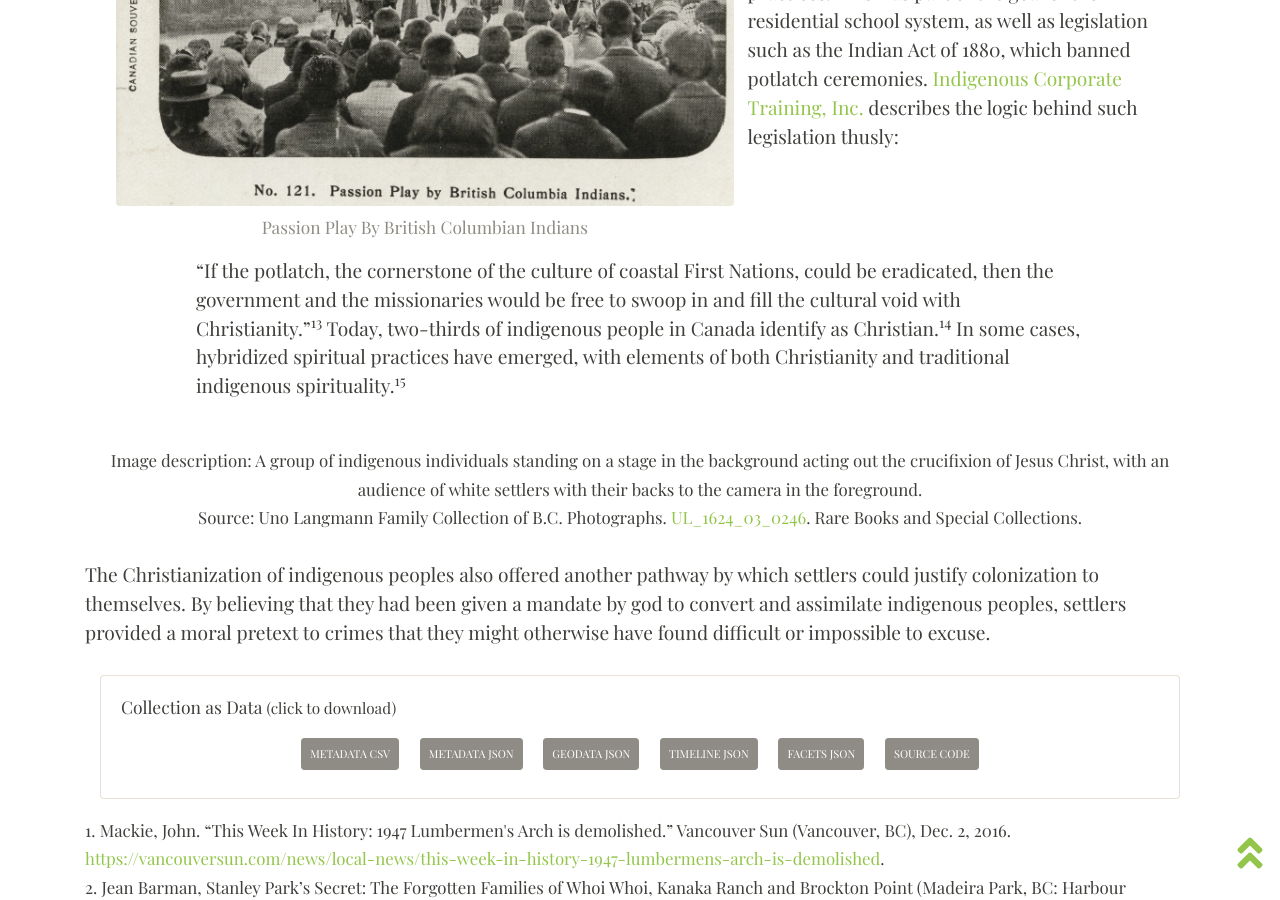
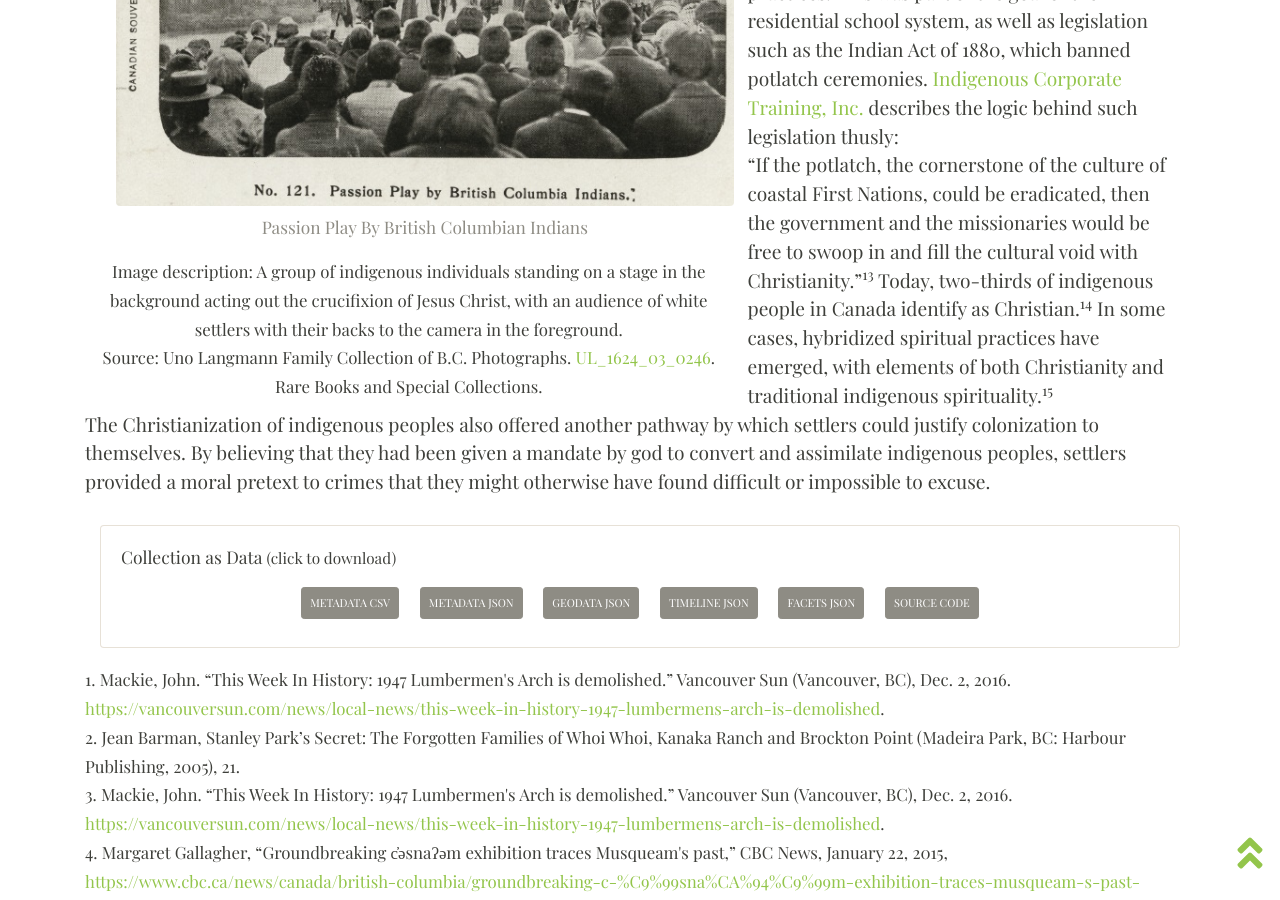
Before and after one commit to ashlynnprasad/langmann-2021, a Jekyll site: the page built from pages/relationswithindigenouspeoples.md, in a window 1280 px wide and 900 px high, scrolled down 5740 px. Built offline with Jekyll 4.4.1, drawn with Linux system fonts in a browser that asks for light colours; nearby versions of some CDN libraries.

Commit message:
adjusted paragraphs

```diff
--- a/pages/relationswithindigenouspeoples.md
+++ b/pages/relationswithindigenouspeoples.md
@@ -111,16 +111,15 @@ The use of indigenous peoples and imagery as “mascots” is an affront that co
   <div class="row">
     <div class="col-sm-7">
       {% include feature/item-figure.html objectid="langmann023" width="100" %}
+      <center><small>Image description: A group of indigenous individuals standing on a stage in the background acting out the crucifixion of Jesus Christ, with an audience of white settlers with their backs to the camera in the foreground.<br>
+  Source: Uno Langmann Family Collection of B.C. Photographs. <a href="https://dx.doi.org/10.14288/1.0361456">UL_1624_03_0246</a>. Rare Books and Special Collections.</small></center>
     </div>
     <div class="col-sm-5">
-      <br><br>This image portrays a play about the crucifixion of Jesus Christ performed by indigenous individuals in front of an audience of white settlers. Christianity was often forcibly imposed on indigenous peoples, particularly children, in order to separate them from their traditional spiritual practices. This was part of the goal of the residential school system, as well as legislation such as the Indian Act of 1880, which banned potlatch ceremonies. <a href= "https://webcache.googleusercontent.com/search?q=cache:1H8pzdD8UuwJ:https://www.ictinc.ca/the-potlatch-ban-abolishment-of-first-nations-ceremonies+&cd=3&hl=en&ct=clnk&gl=ca&client=firefox-b-e">Indigenous Corporate Training, Inc.</a> describes the logic behind such legislation thusly:<br><br>
+      <br><br>This image portrays a play about the crucifixion of Jesus Christ performed by indigenous individuals in front of an audience of white settlers. Christianity was often forcibly imposed on indigenous peoples, particularly children, in order to separate them from their traditional spiritual practices. This was part of the goal of the residential school system, as well as legislation such as the Indian Act of 1880, which banned potlatch ceremonies. <a href= "https://webcache.googleusercontent.com/search?q=cache:1H8pzdD8UuwJ:https://www.ictinc.ca/the-potlatch-ban-abolishment-of-first-nations-ceremonies+&cd=3&hl=en&ct=clnk&gl=ca&client=firefox-b-e">Indigenous Corporate Training, Inc.</a> describes the logic behind such legislation thusly:<br>
+      “If the potlatch, the cornerstone of the culture of coastal First Nations, could be eradicated, then the government and the missionaries would be free to swoop in and fill the cultural void with Christianity.”<sup>13</sup> Today, two-thirds of indigenous people in Canada identify as Christian.<sup>14</sup> In some cases, hybridized spiritual practices have emerged, with elements of both Christianity and traditional indigenous spirituality.<sup>15</sup><br>
     </div>
   </div>
 </div>
-
-<p style="margin-left:10%; margin-right:10%;">“If the potlatch, the cornerstone of the culture of coastal First Nations, could be eradicated, then the government and the missionaries would be free to swoop in and fill the cultural void with Christianity.”<sup>13</sup> Today, two-thirds of indigenous people in Canada identify as Christian.<sup>14</sup> In some cases, hybridized spiritual practices have emerged, with elements of both Christianity and traditional indigenous spirituality.<sup>15</sup></p><br>
-<center><small>Image description: A group of indigenous individuals standing on a stage in the background acting out the crucifixion of Jesus Christ, with an audience of white settlers with their backs to the camera in the foreground.<br>
-  Source: Uno Langmann Family Collection of B.C. Photographs. <a href="https://dx.doi.org/10.14288/1.0361456">UL_1624_03_0246</a>. Rare Books and Special Collections.</small></center><br>
 
   The Christianization of indigenous peoples also offered another pathway by which settlers could justify colonization to themselves. By believing that they had been given a mandate by god to convert and assimilate indigenous peoples, settlers provided a moral pretext to crimes that they might otherwise have found difficult or impossible to excuse.<br><br>
 
```
